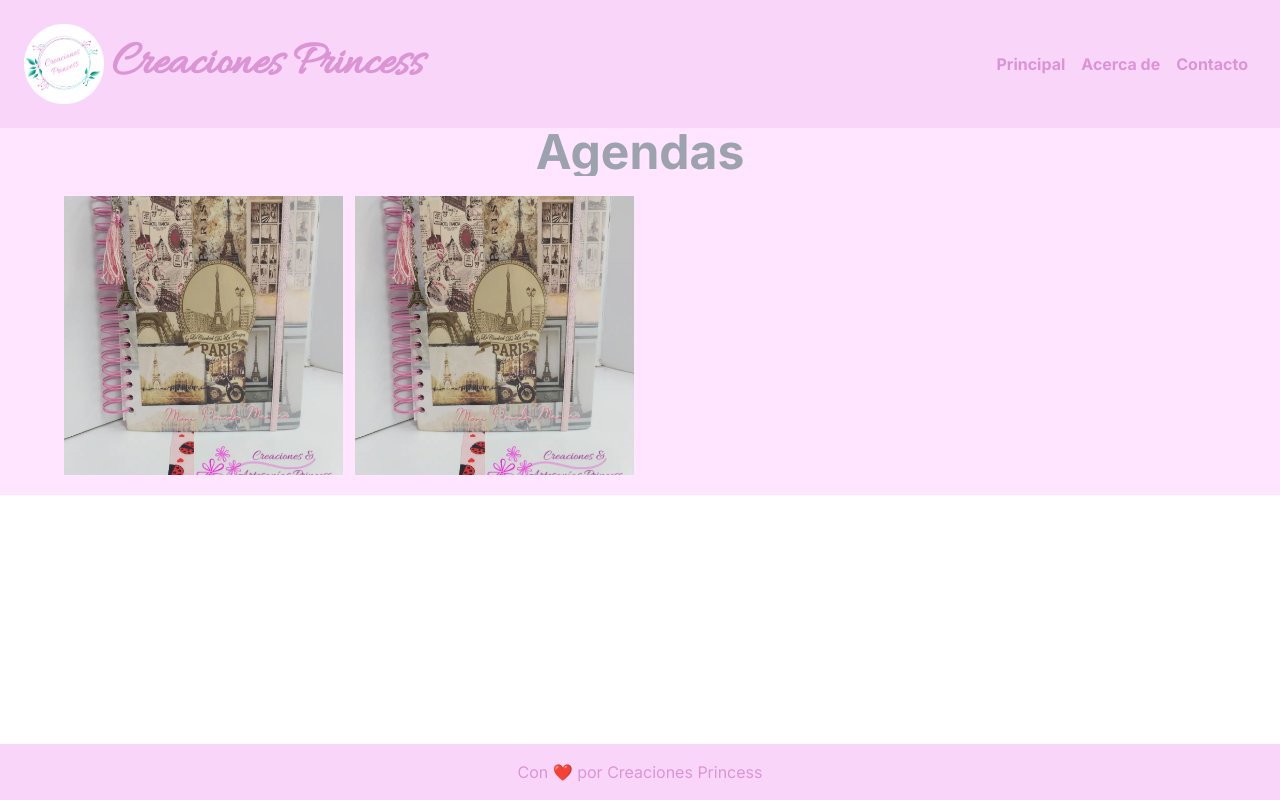
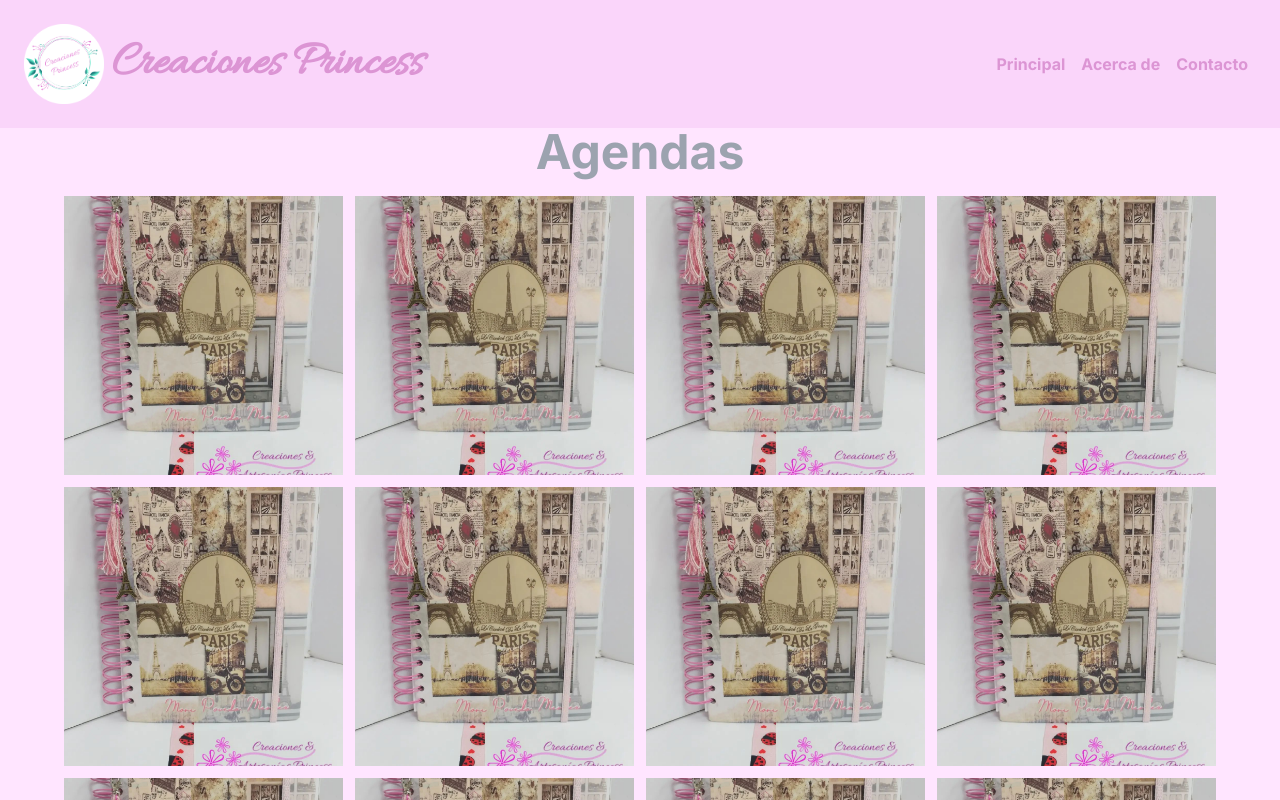
Before and after one commit to adriansb3105/creaciones-princess, a Next.js app: page /agendas in a window 1280 px wide. Shown: the top 800 px of the page. Built offline with nearby package versions, Linux system fonts and the light colour scheme.

Commit message:
Add key value to the iterable div

```diff
--- a/src/app/(pages)/agendas/page.jsx
+++ b/src/app/(pages)/agendas/page.jsx
@@ -1,44 +1,30 @@
-'use client'
+const agendas = [
+]
 
-import 'two-up-element'
+for (let i = 0; i < 36; i++) {
+    agendas.push(
+    {
+        name: 'Agenda',
+        img: 'agendas.jpg'
+    }
+    )
+}
 
 export default function Agendas(params) {
     return (
-        <>
+        <section>
             <h1 className="bg-[#ffe5ff] text-center text-5xl font-bold text-gray-400">Agendas</h1>
 
             <div className='bg-[#ffe5ff] py-5 px-10 sm:py-5 sm:px-16 columns-4 gap-3 mx-auto space-y-3'>
-
-            <two-up>
-            <img src="/img/agendas.jpg" alt="Agenda" />
-            <img src="/img/agendas.jpg" alt="Agenda" />
-            </two-up>
-
-
-                {/*<div className={`bg-gray-200 break-inside-avoid`}><img src="/img/agendas.jpg" alt="Agenda" /></div>
-                <div className={`bg-gray-200 break-inside-avoid`}><img src="/img/agendas.jpg" alt="Agenda" /></div>
-                <div className={`bg-gray-200 break-inside-avoid`}><img src="/img/agendas.jpg" alt="Agenda" /></div>
-                <div className={`bg-gray-200 break-inside-avoid`}><img src="/img/agendas.jpg" alt="Agenda" /></div>
-                <div className={`bg-gray-200 break-inside-avoid`}><img src="/img/agendas.jpg" alt="Agenda" /></div>
-                <div className={`bg-gray-200 break-inside-avoid`}><img src="/img/agendas.jpg" alt="Agenda" /></div>
-                <div className={`bg-gray-200 break-inside-avoid`}><img src="/img/agendas.jpg" alt="Agenda" /></div>
-                <div className={`bg-gray-200 break-inside-avoid`}><img src="/img/agendas.jpg" alt="Agenda" /></div>
-                <div className={`bg-gray-200 break-inside-avoid`}><img src="/img/agendas.jpg" alt="Agenda" /></div>
-                <div className={`bg-gray-200 break-inside-avoid`}><img src="/img/agendas.jpg" alt="Agenda" /></div>
-                <div className={`bg-gray-200 break-inside-avoid`}><img src="/img/agendas.jpg" alt="Agenda" /></div>
-                <div className={`bg-gray-200 break-inside-avoid`}><img src="/img/agendas.jpg" alt="Agenda" /></div>
-                <div className={`bg-gray-200 break-inside-avoid`}><img src="/img/agendas.jpg" alt="Agenda" /></div>
-                <div className={`bg-gray-200 break-inside-avoid`}><img src="/img/agendas.jpg" alt="Agenda" /></div>
-                <div className={`bg-gray-200 break-inside-avoid`}><img src="/img/agendas.jpg" alt="Agenda" /></div>
-                <div className={`bg-gray-200 break-inside-avoid`}><img src="/img/agendas.jpg" alt="Agenda" /></div>
-                <div className={`bg-gray-200 break-inside-avoid`}><img src="/img/agendas.jpg" alt="Agenda" /></div>
-                <div className={`bg-gray-200 break-inside-avoid`}><img src="/img/agendas.jpg" alt="Agenda" /></div>
-                <div className={`bg-gray-200 break-inside-avoid`}><img src="/img/agendas.jpg" alt="Agenda" /></div>
-                <div className={`bg-gray-200 break-inside-avoid`}><img src="/img/agendas.jpg" alt="Agenda" /></div>
-                <div className={`bg-gray-200 break-inside-avoid`}><img src="/img/agendas.jpg" alt="Agenda" /></div>
-                <div className={`bg-gray-200 break-inside-avoid`}><img src="/img/agendas.jpg" alt="Agenda" /></div>
-                <div className={`bg-gray-200 break-inside-avoid`}><img src="/img/agendas.jpg" alt="Agenda" /></div>*/}
+            {
+                agendas.map((agenda) => {
+                return (
+                    <div key={agenda.name} className={`bg-gray-200 break-inside-avoid`}>
+                        <img src={`/img/${agenda.img}`} alt={agenda.name} />
+                    </div>
+                )})
+            }
             </div>
-        </>
+        </section>
     )
 }
```
